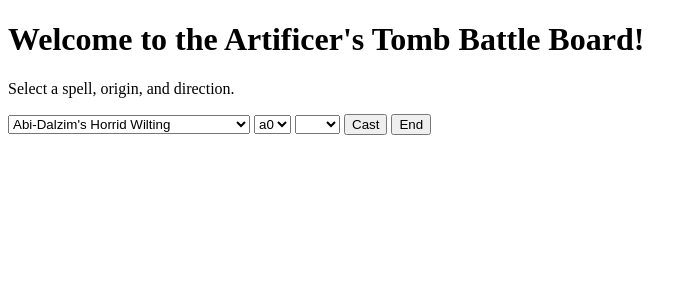
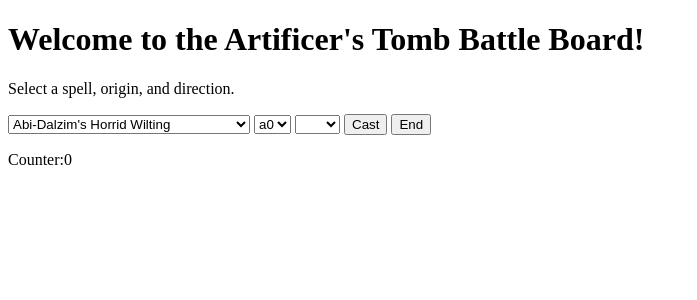
Before and after one commit to austinjmccune/DNDFX_V2, a Flask app: page / in a window 1280 px wide. Shown: the top 300 px of the page, without its empty margins (0-697 px from the left). Run offline with Flask 2, Linux system fonts and the light colour scheme.

Commit message:
testing counter

```diff
--- a/main.py
+++ b/main.py
@@ -638,7 +638,7 @@
 @app.route("/", methods=['GET', 'POST'])
 def home():
     form = Form()
-
+    counter = 0
     if request.method == 'POST':
         if "cast" in request.form:
             spell = str(form.spell.data)
@@ -646,10 +646,11 @@
             direction = str(form.direction.data)
             print(spell, origin)
             cast(spell,origin,grid,direction,led_dict)
+            counter = counter+1
         elif "end" in request.form:
             kill_them_all()
 
-    return render_template("index.html", form=form)
+    return render_template("index.html", form=form, counter=counter)
 
 class Form(FlaskForm):
     spell = SelectField('spell', choices= li, default='')
@@ -659,14 +660,3 @@
 
 if __name__ == "__main__":
     app.run(debug=True, port=8080, host='0.0.0.0')
-
-
-
-#start APP
-#while True:
- #       round_over = input('end of the round? y/n')
-  #      if round_over == 'y':
-   #         kill_them_all()
-    #    spell = input('what spell do you want to cast?')
-     #   origin = input('where would you like to cast it?')
-      #  cast(spell,origin,grid,led_dict)
--- a/templates/index.html
+++ b/templates/index.html
@@ -14,5 +14,6 @@
             <input type="submit" name="cast" value="Cast">
             <input type="submit" name="end" value="End">
         </form>
+    <p>Counter:{{ counter }}</p>
     </body>
 </html>
```
